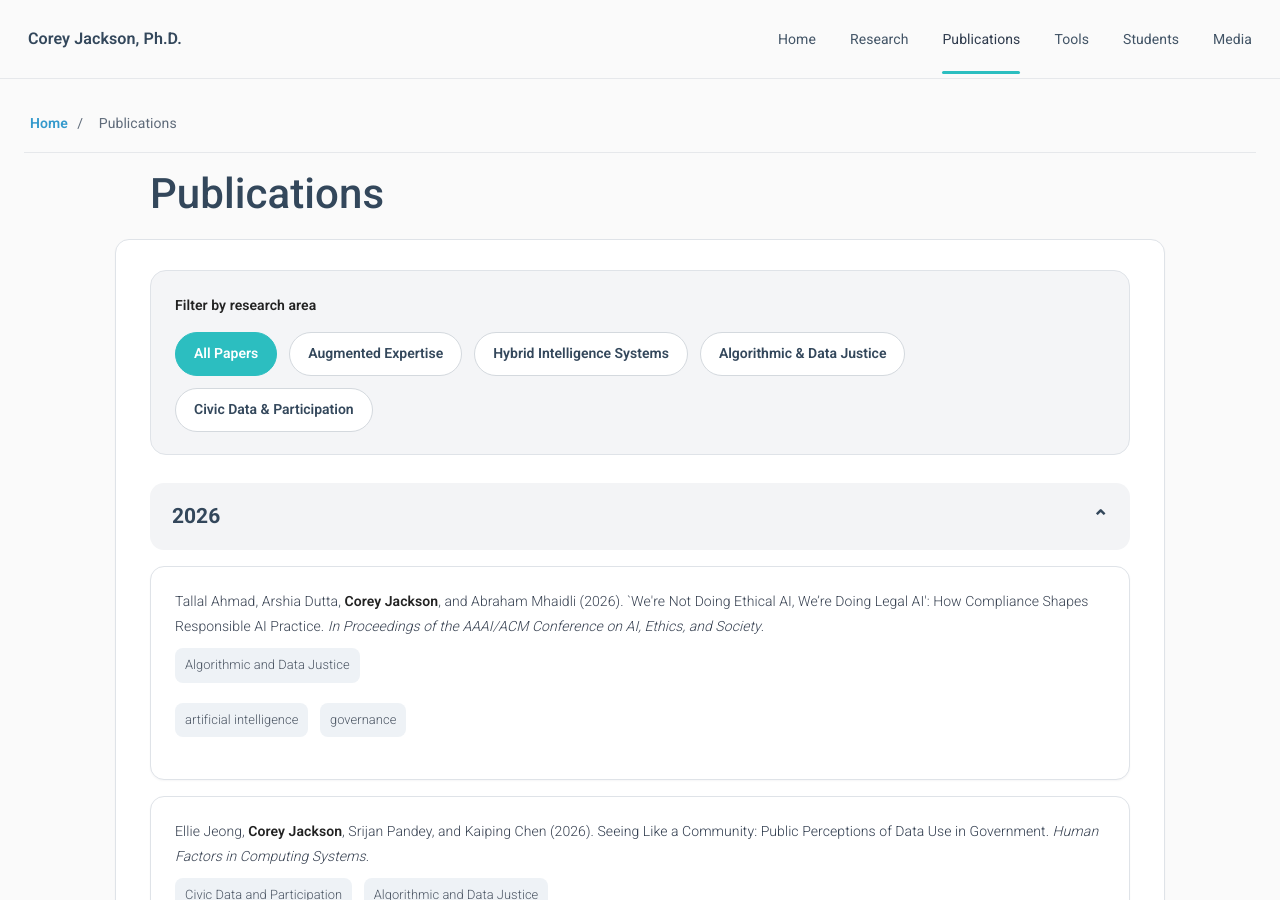
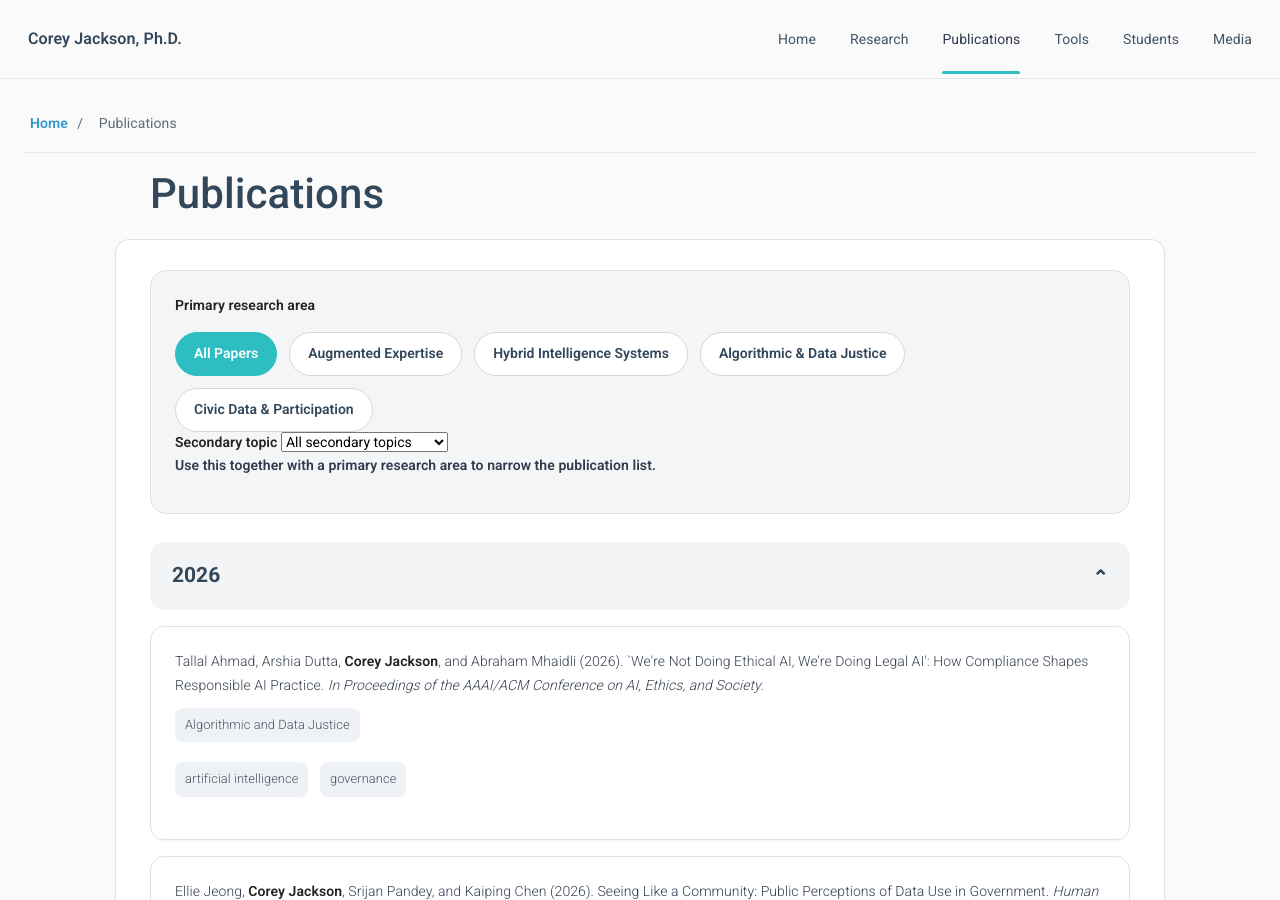
Before and after one commit to cjacks04/cjacks04.github.io, a Jekyll site: the page built from publications.md, in a window 1280 px wide and 900 px high. Built offline with Jekyll 4.4.1, drawn with Linux system fonts in a browser that asks for light colours; nearby versions of some CDN libraries; a style sheet for code colours, icons or effects is not loaded; part of the change alters nothing that is shown.

Commit message:
Add secondary topic filter to publications

```diff
--- a/publications.md
+++ b/publications.md
@@ -2,18 +2,29 @@
 layout: page
 title: Publications
 permalink: /publications/
+extra_css: /assets/css/publications-filter.css
 ---
 
 <div class="publications">
 
   <div class="pub-filter-panel">
-    <p><strong>Filter by research area</strong></p>
-    <div class="pub-chip-row" role="group" aria-label="Filter publications by research area">
-      <button class="pub-chip active" type="button" data-filter="all" aria-pressed="true">All Papers</button>
-      <button class="pub-chip" type="button" data-filter="augmented expertise" aria-pressed="false">Augmented Expertise</button>
-      <button class="pub-chip" type="button" data-filter="hybrid intelligence systems" aria-pressed="false">Hybrid Intelligence Systems</button>
-      <button class="pub-chip" type="button" data-filter="algorithmic and data justice" aria-pressed="false">Algorithmic &amp; Data Justice</button>
-      <button class="pub-chip" type="button" data-filter="civic data and participation" aria-pressed="false">Civic Data &amp; Participation</button>
+    <div class="pub-filter-group">
+      <p><strong>Primary research area</strong></p>
+      <div class="pub-chip-row" role="group" aria-label="Filter publications by research area">
+        <button class="pub-chip active" type="button" data-filter="all" aria-pressed="true">All Papers</button>
+        <button class="pub-chip" type="button" data-filter="augmented expertise" aria-pressed="false">Augmented Expertise</button>
+        <button class="pub-chip" type="button" data-filter="hybrid intelligence systems" aria-pressed="false">Hybrid Intelligence Systems</button>
+        <button class="pub-chip" type="button" data-filter="algorithmic and data justice" aria-pressed="false">Algorithmic &amp; Data Justice</button>
+        <button class="pub-chip" type="button" data-filter="civic data and participation" aria-pressed="false">Civic Data &amp; Participation</button>
+      </div>
+    </div>
+
+    <div class="pub-filter-group pub-secondary-filter-group">
+      <label for="pub-topic-filter"><strong>Secondary topic</strong></label>
+      <select id="pub-topic-filter" class="pub-topic-select" aria-label="Filter publications by secondary topic">
+        <option value="all">All secondary topics</option>
+      </select>
+      <p class="pub-filter-help">Use this together with a primary research area to narrow the publication list.</p>
     </div>
   </div>
 
@@ -29,12 +40,13 @@ permalink: /publications/
           {% if pub.year == year %}
             {% assign research_areas = site.data.publication_research_areas[pub.title] %}
             {% assign area_string = research_areas | join: '|' | downcase %}
+            {% assign topic_string = pub.topics | join: '|' | downcase %}
             {% assign primary_link = pub.links %}
             {% if pub.links.first %}
               {% assign primary_link = pub.links.first %}
             {% endif %}
 
-            <div class="publication-entry" data-research-areas="{{ area_string }}">
+            <div class="publication-entry" data-research-areas="{{ area_string }}" data-topics="{{ topic_string }}">
               {% assign apa_authors = pub.authors
                 | replace: 'Corey Brian Jackson', '<strong>Corey Brian Jackson</strong>'
                 | replace: 'Corey B. Jackson', '<strong>Corey B. Jackson</strong>'
@@ -87,8 +99,60 @@ permalink: /publications/
 document.addEventListener("DOMContentLoaded", function () {
   const yearToggles = document.querySelectorAll(".pub-year-toggle");
   const filterButtons = document.querySelectorAll(".pub-chip");
+  const topicSelect = document.getElementById("pub-topic-filter");
   const entries = document.querySelectorAll(".publication-entry");
   const yearGroups = document.querySelectorAll("[data-year-group]");
+
+  let selectedArea = "all";
+  let selectedTopic = "all";
+
+  const topicSet = new Set();
+  entries.forEach((entry) => {
+    const topics = (entry.dataset.topics || "")
+      .split("|")
+      .map((topic) => topic.trim())
+      .filter(Boolean);
+    topics.forEach((topic) => topicSet.add(topic));
+  });
+
+  Array.from(topicSet)
+    .sort((a, b) => a.localeCompare(b))
+    .forEach((topic) => {
+      const option = document.createElement("option");
+      option.value = topic;
+      option.textContent = topic.replace(/\b\w/g, (letter) => letter.toUpperCase());
+      topicSelect.appendChild(option);
+    });
+
+  function updateYearGroups() {
+    yearGroups.forEach((group) => {
+      const visibleEntries = Array.from(group.querySelectorAll(".publication-entry"))
+        .filter((entry) => entry.style.display !== "none");
+      const content = group.querySelector(".pub-year-content");
+      const toggle = group.querySelector(".pub-year-toggle");
+
+      if (visibleEntries.length === 0) {
+        group.style.display = "none";
+      } else {
+        group.style.display = "";
+        content.classList.add("open");
+        toggle.classList.add("open");
+        toggle.setAttribute("aria-expanded", "true");
+      }
+    });
+  }
+
+  function applyFilters() {
+    entries.forEach((entry) => {
+      const areas = entry.dataset.researchAreas || "";
+      const topics = entry.dataset.topics || "";
+      const areaMatches = selectedArea === "all" || areas.split("|").includes(selectedArea);
+      const topicMatches = selectedTopic === "all" || topics.split("|").includes(selectedTopic);
+      entry.style.display = areaMatches && topicMatches ? "" : "none";
+    });
+
+    updateYearGroups();
+  }
 
   yearToggles.forEach((toggle) => {
     toggle.addEventListener("click", function () {
@@ -110,7 +174,7 @@ document.addEventListener("DOMContentLoaded", function () {
 
   filterButtons.forEach((button) => {
     button.addEventListener("click", function () {
-      const selectedFilter = this.dataset.filter;
+      selectedArea = this.dataset.filter;
 
       filterButtons.forEach((btn) => {
         btn.classList.remove("active");
@@ -119,27 +183,13 @@ document.addEventListener("DOMContentLoaded", function () {
       this.classList.add("active");
       this.setAttribute("aria-pressed", "true");
 
-      entries.forEach((entry) => {
-        const areas = entry.dataset.researchAreas || "";
-        const shouldShow = selectedFilter === "all" || areas.includes(selectedFilter);
-        entry.style.display = shouldShow ? "" : "none";
-      });
+      applyFilters();
+    });
+  });
 
-      yearGroups.forEach((group) => {
-        const visibleEntries = group.querySelectorAll(".publication-entry:not([style*='display: none'])");
-        const content = group.querySelector(".pub-year-content");
-        const toggle = group.querySelector(".pub-year-toggle");
-
-        if (visibleEntries.length === 0) {
-          group.style.display = "none";
-        } else {
-          group.style.display = "";
-          content.classList.add("open");
-          toggle.classList.add("open");
-          toggle.setAttribute("aria-expanded", "true");
-        }
-      });
-    });
+  topicSelect.addEventListener("change", function () {
+    selectedTopic = this.value;
+    applyFilters();
   });
 });
 </script>
```
